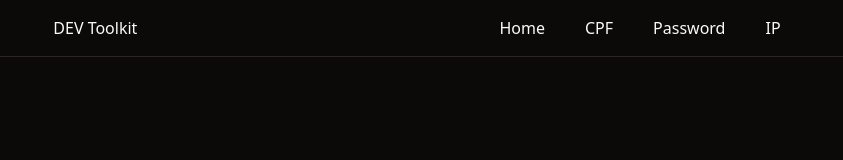
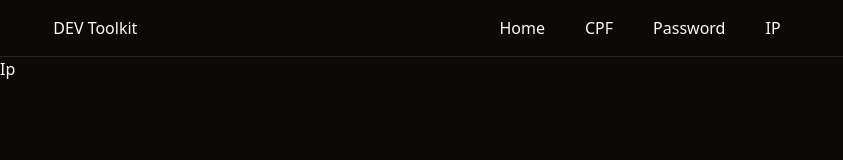
Before and after one commit to Mathesu-veLi/dev-toolkit, a React (Vite) app: page /ip in a window 1280 px wide. Shown: the top 160 px of the page, without its empty margins (0-843 px from the left). Built offline with nearby package versions, Linux system fonts and the light colour scheme.

Commit message:
creates a ip route

```diff
--- a/src/App.tsx
+++ b/src/App.tsx
@@ -4,6 +4,7 @@ import { Home } from "./containers/Home";
 import { Header } from "./components/Header";
 import { Cpf } from "./containers/Cpf";
 import { Password } from "./containers/Password";
+import { Ip } from "./components/Ip";
 
 interface IRoute {
   path: string;
@@ -28,6 +29,11 @@ function App() {
     element: <Password />,
   });
 
+  routes.push({
+    path: "/ip",
+    element: <Ip />,
+  });
+
   return (
     <>
       <BrowserRouter>
--- /dev/null
+++ b/src/components/Ip.tsx
@@ -0,0 +1,3 @@
+export function Ip() {
+    return <h1>Ip</h1>
+}
```
